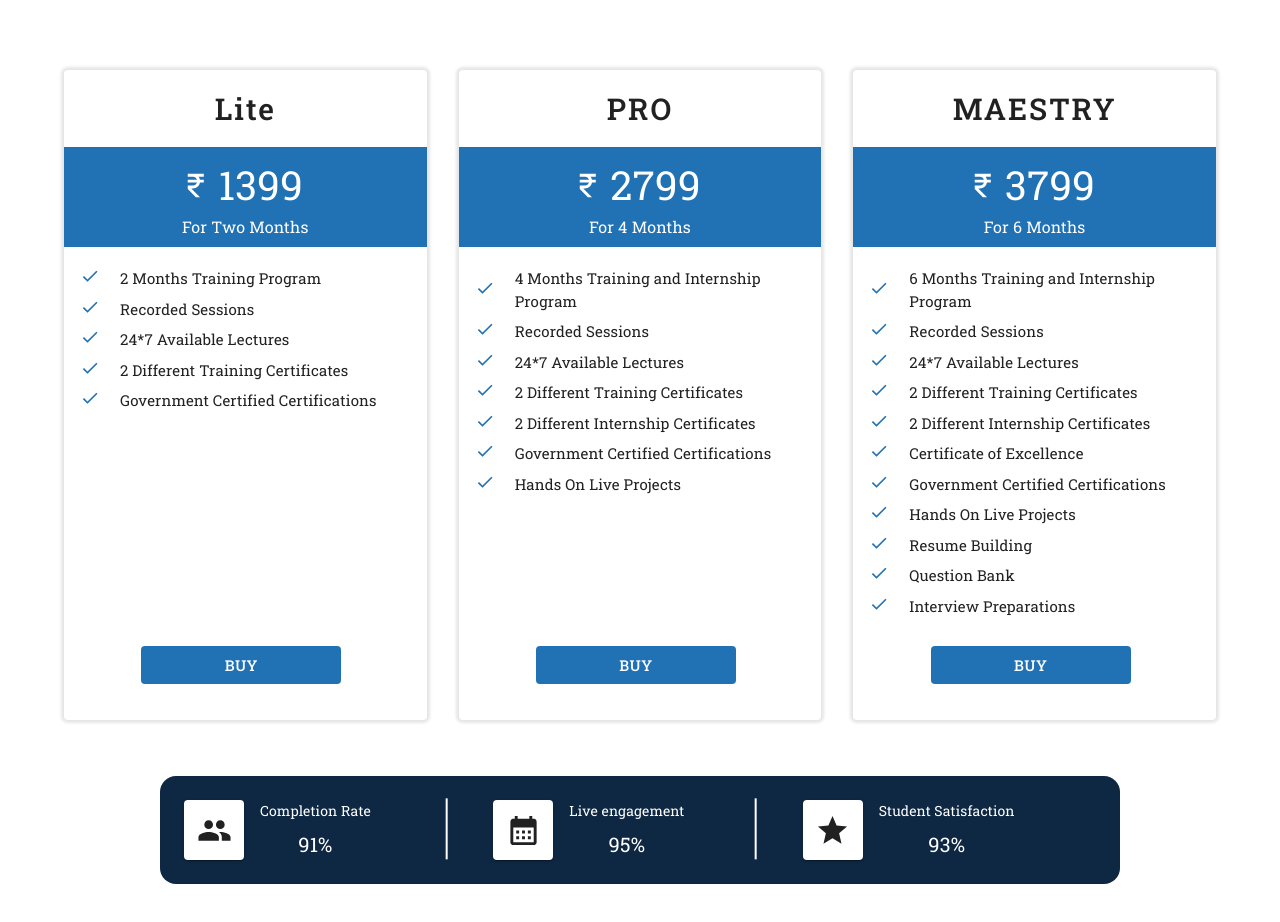
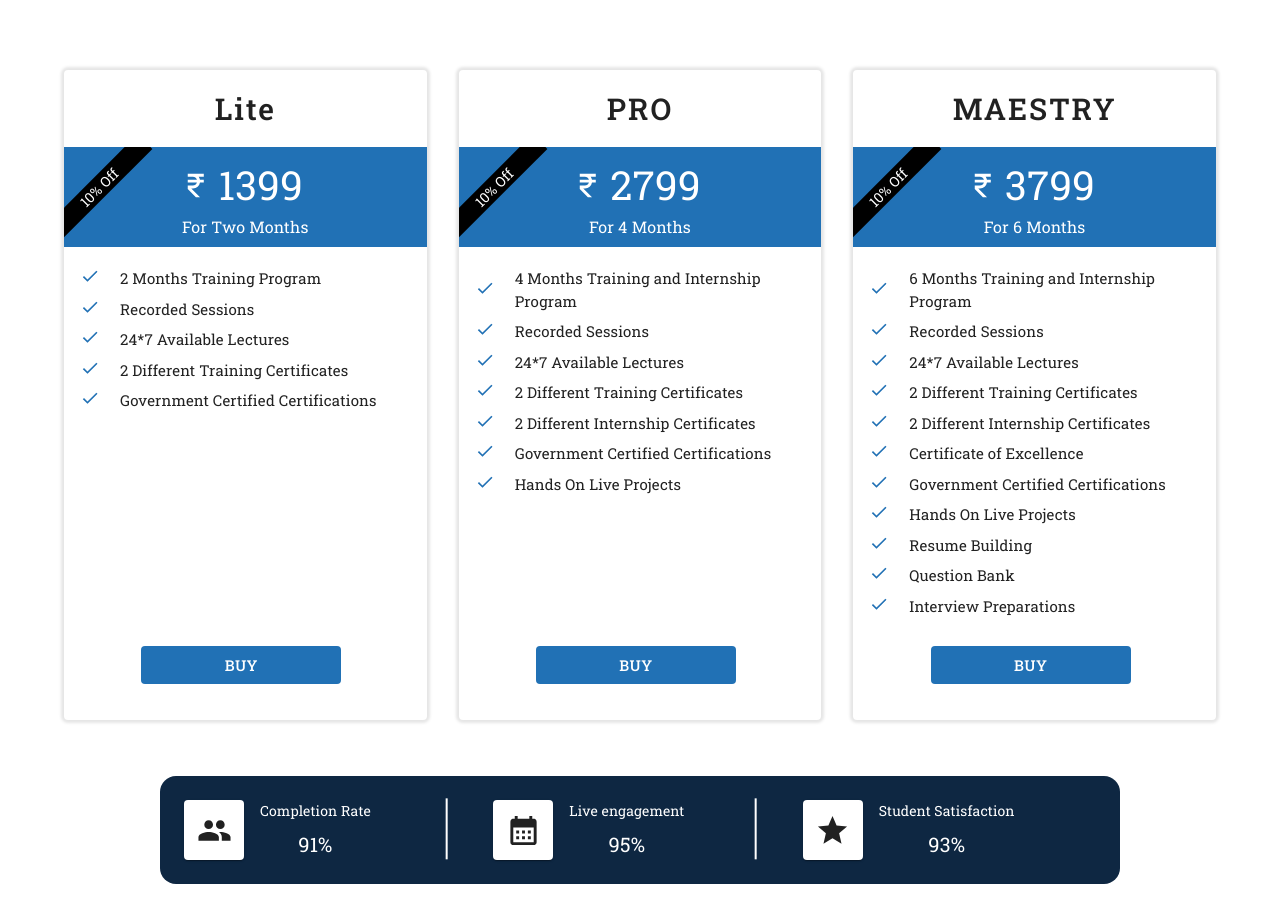
Before and after one commit to Kunal5200/edzu, a Next.js app: page /combo-packs in a window 1280 px wide. Shown: the part 960-1882 px from the top of the page. Built offline with nearby package versions, Linux system fonts and the light colour scheme.

Commit message:
final draft 2

```diff
--- a/src/component/plans.tsx
+++ b/src/component/plans.tsx
@@ -1,4 +1,5 @@
 import { COLORS } from "@/utils/enum";
+import { roboto } from "@/utils/fonts";
 import { PRICING_PLAN } from "@/utils/types";
 import { Done } from "@mui/icons-material";
 import {
@@ -52,9 +53,32 @@ const Plans = ({
             display: "flex",
             alignItems: "center",
             justifyContent: "center",
+            position: "relative",
+            overflow: "hidden",
           }}
         >
           <Box>
+            <Box
+              sx={{
+                backgroundColor: COLORS.BLACK,
+                position: "absolute",
+                width: 130,
+                transform: "rotate(-45deg)",
+                left: -30,
+                top: 30,
+              }}
+            >
+              <Typography
+                sx={{
+                  textAlign: "center",
+                  fontSize: 14,
+                  fontFamily: roboto.style,
+                  color: COLORS.WHITE,
+                }}
+              >
+                10% Off
+              </Typography>
+            </Box>
             <Stack
               direction={"row"}
               alignItems={"center"}
--- a/src/component/subHeader.tsx
+++ b/src/component/subHeader.tsx
@@ -90,7 +90,7 @@ const SubHeader = () => {
           textAlign: "center",
           fontFamily: roboto.style,
           color: COLORS.WHITE,
-          fontSize: { xs: 10, lg: 18 },
+          fontSize: { xs: 16, lg: 18 },
         }}
       >
         GET EXTRA 10% OFF ON ALL UPI PAYMENTS. VALID FOR LIMITED TIME.
```
